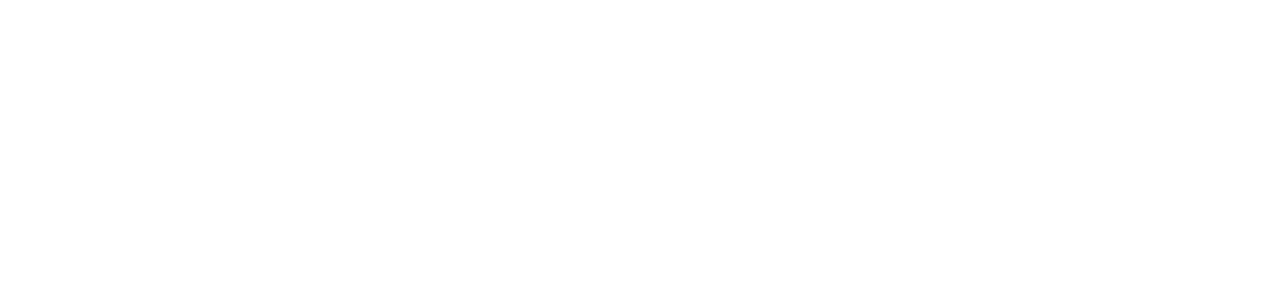
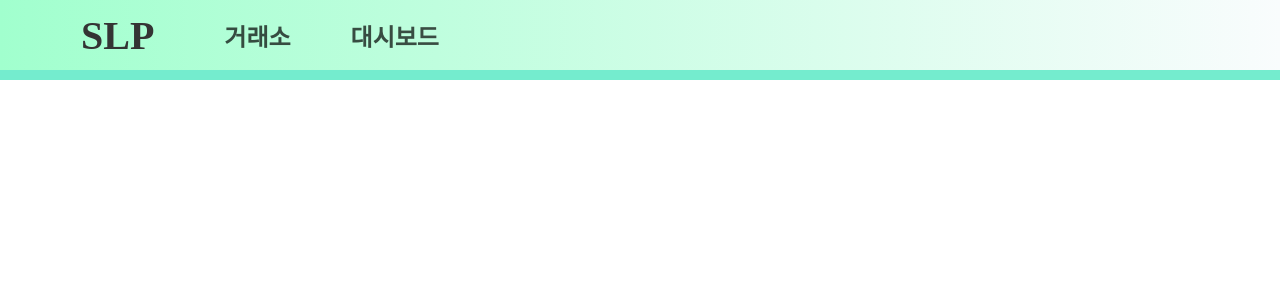
Before and after one commit to 2022-cau-capstone-team02/web, a React (Create React App) app: page /dashboard in a window 1280 px wide. Shown: the top 300 px of the page. Built offline with nearby package versions, Linux system fonts and the light colour scheme.

Commit message:
navbar 추가

```diff
--- a/src/App.js
+++ b/src/App.js
@@ -1,11 +1,44 @@
+import React, { useState } from 'react'
+import { Container, Navbar, Row } from 'react-bootstrap'
+import styled from 'styled-components'
+import { Route, Routes } from 'react-router'
+import NavBar from './components/Navbar'
+import Info from './Info'
+import Exchange from './Exchange'
+import Dashboard from './Dashboard'
 
 
-function App() {
+const CustomContainer = styled(Container)`
+    position: relative;
+    width: 100%;
+    min-height:${window.innerHeight};
+    padding:0;
+    margin:0;
+`
+
+const CustomRow = styled(Row)`
+    padding:0;
+    margin:0;
+    width: 100%;
+`
+
+
+const App = () => {
+  const [menu, setMenu] = useState(false);
   return (
-    <div className="App">
-
-    </div>
-  );
+    <CustomContainer fluid>
+        <CustomRow>
+            <NavBar/>
+        </CustomRow>
+        <CustomRow>
+            <Routes>
+              <Route path='/' element={<Info/>}/>
+              <Route path='/exchange' element={<Exchange/>}/>
+              <Route path='/dashboard' element={<Dashboard/>}/>
+            </Routes>
+        </CustomRow>
+    </CustomContainer>
+  )
 }
 
 export default App;
--- /dev/null
+++ b/src/Dashboard.js
@@ -0,0 +1,13 @@
+import React from "react";
+
+
+function Dashboard() {
+
+  return (
+    <div>
+
+    </div>
+  );
+}
+
+export default Dashboard;
--- /dev/null
+++ b/src/Exchange.js
@@ -0,0 +1,11 @@
+import React from 'react'
+
+const Exchange = () => {
+  return (
+    <div>
+
+    </div>
+  )
+}
+
+export default Exchange
--- /dev/null
+++ b/src/Info.js
@@ -0,0 +1,11 @@
+import React from 'react'
+
+const Info = () => {
+  return (
+    <div>
+
+    </div>
+  )
+}
+
+export default Info
--- /dev/null
+++ b/src/components/Navbar.js
@@ -0,0 +1,94 @@
+import { faBars } from '@fortawesome/free-solid-svg-icons';
+import { FontAwesomeIcon } from '@fortawesome/react-fontawesome';
+import React from 'react';
+import { useNavigate } from 'react-router';
+import styled from 'styled-components';
+
+
+const Container = styled.div`
+  height : 80px;
+  width: 100%;
+  background : linear-gradient(to right, #A1FFCE, #f9fcfd);
+  border-bottom: 10px solid rgb(116, 236, 206);
+  display: flex;
+  align-items: center;
+  padding:1px;
+  position: fixed;
+`
+
+const HomepageTitle = styled.h1`
+  font-size: 2.5rem;
+  padding-left: 80px;
+  font-weight: 600;
+  color: #343434;
+  &:hover{
+    cursor: pointer;
+  }
+`
+
+const Navigators = styled.ul`
+  height: 100%;
+  margin: 0;
+  list-style: none;
+  display: flex;
+  align-items: center;
+  @media screen and (max-width:992px){
+    display: none;
+  }
+`
+
+const MenuIcon = styled(FontAwesomeIcon)`
+  position: absolute;
+  right:50px;
+  color:#343434;
+  font-size: 2.5rem;
+  &:hover{
+    cursor: pointer;
+  }
+  @media screen and (min-width:992px){
+    display: none;
+  }
+`
+
+const Navigator = styled.li`
+  list-style: none;
+  text-align: center;
+  font-size: 1.5rem;
+  font-weight: 600;
+  padding: 30px;
+  color: rgba(0, 0, 0, 0.7);
+  &:hover{
+    cursor: pointer;
+    color: rgba(0, 0, 0, 1);
+  }
+`
+
+
+function NavBar({menu, setMenu}) {
+  const open = () => {
+    document.body.style.overflow = "hidden";
+    setMenu(!menu);
+  };
+  const navigate = useNavigate();
+
+  return (
+    <Container>
+      <HomepageTitle onClick={()=>{navigate('/')}}>
+        SLP
+      </HomepageTitle>
+      <Navigators>
+        <Navigator onClick={()=>{navigate('/exchange')}}>
+          거래소
+        </Navigator>
+        <Navigator onClick={()=>{navigate('/dashboard')}}>
+          대시보드
+        </Navigator>
+      </Navigators>
+      <MenuIcon icon={faBars} onClick={open}/>
+    </Container>
+  );
+}
+
+
+
+  export default NavBar
--- a/src/index.js
+++ b/src/index.js
@@ -2,11 +2,14 @@
 import ReactDOM from 'react-dom/client';
 import './index.css';
 import App from './App';
+import { BrowserRouter } from 'react-router-dom';
 
 
 const root = ReactDOM.createRoot(document.getElementById('root'));
 root.render(
+  <BrowserRouter>
     <App />
+  </BrowserRouter>
 );
 
 // If you want to start measuring performance in your app, pass a function
```
Also changed, not shown: package.json (+10 -0 lines), 1 other file (tests, documents, lock files or other folders).
